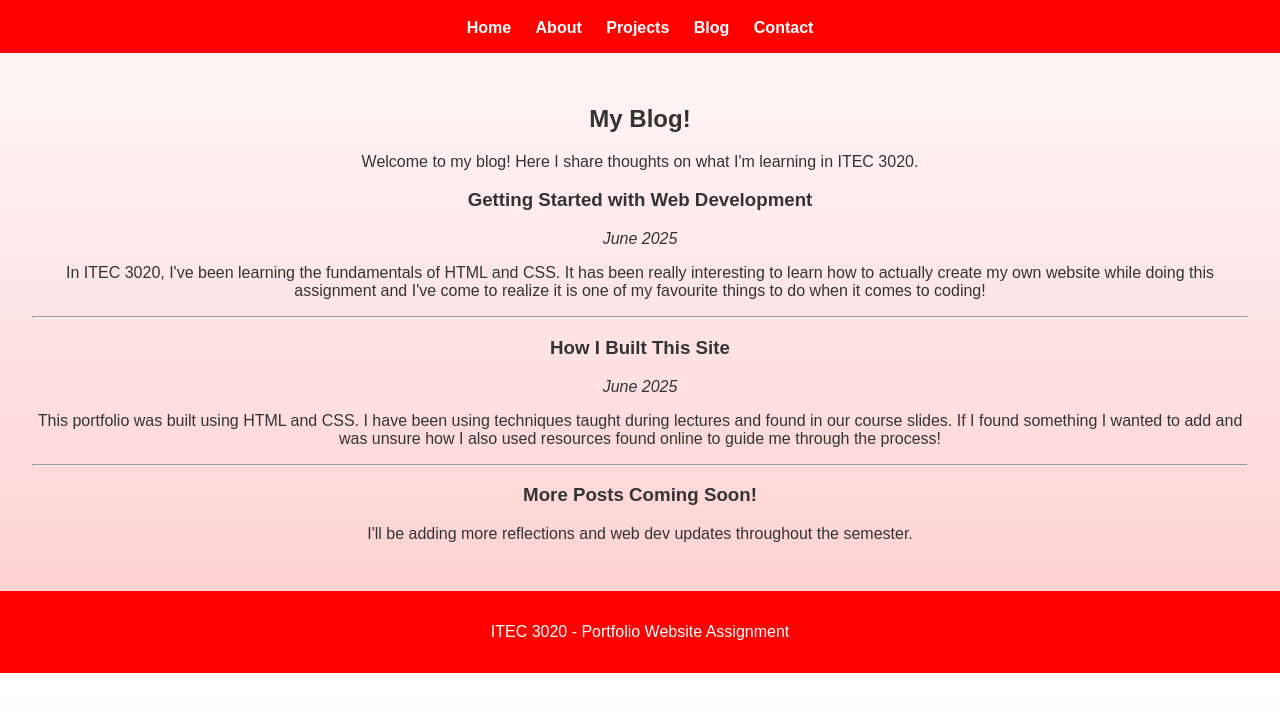
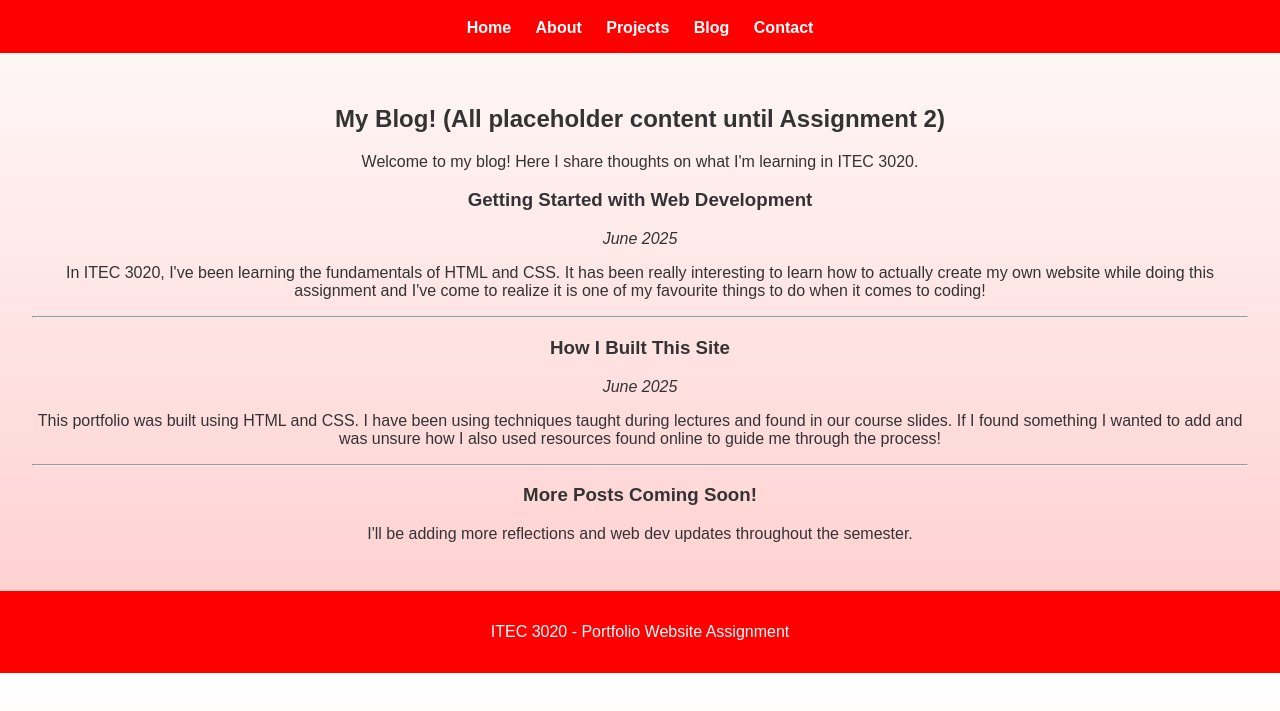
Before and after one commit to d-totino/my-portfolio-website, a plain HTML site: page blog.html in a window 1280 px wide. Shown: the part 77-788 px from the top of the page. Drawn offline with Linux system fonts and the light colour scheme.

Commit message:
Update blog.html

```diff
--- a/blog.html
+++ b/blog.html
@@ -21,7 +21,7 @@
 
   <!-- main content -->
   <main>
-    <h2>My Blog!</h2>
+    <h2>My Blog! (All placeholder content until Assignment 2)</h2>
     <p>Welcome to my blog! Here I share thoughts on what I'm learning in ITEC 3020.</p>
 
     <!-- blog posts -->
```
